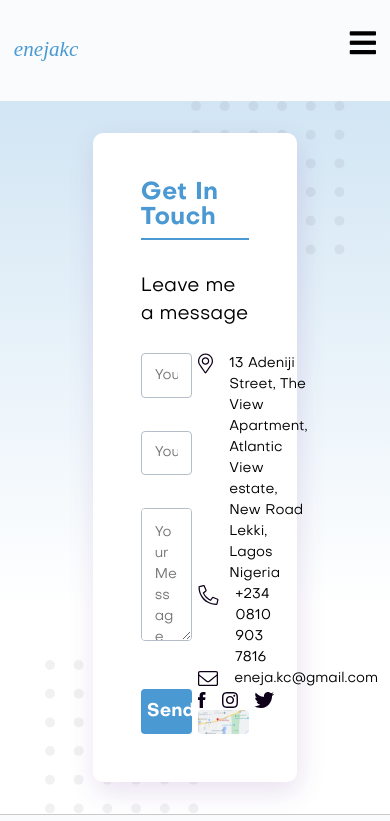
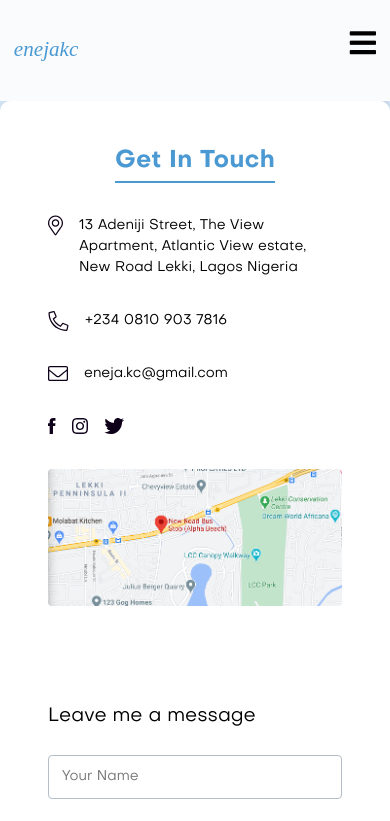
Before and after one commit to chingsley/kc-portfolio-frontend, a React (Create React App) app: page /contacts in a window 390 px wide. Shown: the top 821 px of the page. Built offline with nearby package versions, Linux system fonts and the light colour scheme.

Commit message:
make the contact page responsive

```diff
--- /dev/null
+++ b/src/components/ContactInfo.js
@@ -0,0 +1,100 @@
+import React from 'react';
+import style, { css } from 'styled-components';
+import EmailIcon from '../svg/EmailIcon';
+import FacebookIcon from '../svg/FacebookIcon';
+import InstagramIcon from '../svg/InstagramIcon';
+import LocationIcon from '../svg/LocationIcon';
+import PhoneIcon from '../svg/PhoneIcon';
+import TwitterIcon from '../svg/TwitterIcon';
+import locationImage from '../assets/my_location.png';
+
+const Div = style.div`
+  ${(props) => {
+    return css`
+      height: 100%;
+      display: flex;
+      flex-direction: column;
+      justify-content: space-between;
+      align-items: space-between;
+      .contact-details {
+        // border: 1px solid blue;
+        margin: 0;
+        display: flex;
+
+        &__icon {
+          // border: 1px solid red;
+          margin-right: 1rem;
+        }
+        &__map-img {
+          // border: 2px solid red;
+          width: 20rem;
+          border-radius: 4px;
+          overflow: hidden;
+        }
+      }
+
+      @media only screen and (max-width: 768px) {
+        .contact-details {
+          // border: 1px solid blue;
+          height: auto;
+          margin-bottom: 2rem;
+
+          &__icon {
+            // border: 1px solid red;
+          }
+          &__map-img {
+            // border: 2px solid red;
+            width: 100%;
+          }
+      }
+    `;
+  }}`;
+
+function ContactInfo() {
+  return (
+    <Div>
+      <p className="contact-details">
+        <div className="contact-details__icon">
+          <LocationIcon />
+        </div>
+
+        <div>
+          13 Adeniji Street, The View Apartment, Atlantic View estate, New Road
+          Lekki, Lagos Nigeria
+        </div>
+      </p>
+      <p className="contact-details">
+        <div className="contact-details__icon">
+          <PhoneIcon />
+        </div>
+        +234 0810 903 7816
+      </p>
+      <p className="contact-details">
+        <div className="contact-details__icon">
+          <EmailIcon />
+        </div>
+        eneja.kc@gmail.com
+      </p>
+      <p className="contact-details">
+        <div className="contact-details__icon">
+          <FacebookIcon />
+        </div>
+        <div className="contact-details__icon">
+          <InstagramIcon />
+        </div>
+        <div className="contact-details__icon">
+          <TwitterIcon />
+        </div>
+      </p>
+      <p className="contact-details">
+        <img
+          className="contact-details__map-img"
+          src={locationImage}
+          alt="my location"
+        />
+      </p>
+    </Div>
+  );
+}
+
+export default ContactInfo;
--- a/src/components/FormContactMe.js
+++ b/src/components/FormContactMe.js
@@ -42,7 +42,7 @@ ${(props) => {
             background-color: #ffffff;
             top: 0;
             opacity: 1;
-            padding-right: 0.8rem;
+            padding-right: 0.3rem;
           }
         }
         &__input {
@@ -61,6 +61,16 @@ ${(props) => {
         line-height: 19px;
         color: #ffffff;
         margin-top: 1rem;
+      }
+    }
+    @media only screen and (max-width: 768px) {
+      height: auto;
+      margin-bottom: 2rem;
+      .form {
+        &__field,
+        &__btn {
+          margin-bottom: 1.5rem;
+        }
       }
     }
   `;
--- a/src/pages/ContactsPage.js
+++ b/src/pages/ContactsPage.js
@@ -5,10 +5,11 @@ import FacebookIcon from '../svg/FacebookIcon';
 import InstagramIcon from '../svg/InstagramIcon';
 import LocationIcon from '../svg/LocationIcon';
 import PhoneIcon from '../svg/PhoneIcon';
-import Svg1 from '../svg/Svg1';
 import TwitterIcon from '../svg/TwitterIcon';
 import locationImage from '../assets/my_location.png';
+import Svg1 from '../svg/Svg1';
 import FormContactMe from '../components/FormContactMe';
+import ContactInfo from '../components/ContactInfo';
 
 const MIN_HEIGHT = '22rem';
 
@@ -77,37 +78,54 @@ const Section = style.section`
             display: flex;
             justify-content: space-between;
 
+            &__right,
             &__left {
-              // border: 1px solid red;
-              width: 47%;
-              min-height: ${MIN_HEIGHT};
-            }
-            &__right {
               // border: 1px solid salmon;
               min-height: ${MIN_HEIGHT};
               width: 47%;
-              display: flex;
-              flex-direction: column;
-              justify-content: space-between;
-              align-items: space-between;
-              &__contact-details {
-                // border: 1px solid blue;
-                margin: 0;
-                display: flex;
-
-                &__icon {
-                  // border: 1px solid red;
-                  margin-right: 1rem;
+            }
+            &__left {
+              &__hidden-subtitle {
+                // border: 1px solid red;
+                font-weight: 500;
+                font-size: 1.2rem;
+                display: inline-block;
+                margin-bottom: 1.5rem;
+                display: none;
+              }
+            }
+          }
+        }
+      }
+      @media only screen and (max-width: 768px) {
+        .main {
+          width: 100%;
+          &__contents {
+            &__subtitle {
+              display: none;
+            }
+            &__flex {
+              flex-direction: column-reverse;
+              &__left,
+              &__right {
+                width: 100%;
+                &:not(:first-child) {
+                  margin-bottom: 4rem;
                 }
-                &__map-img {
-                  // border: 2px solid red;
-                  width: 20rem;
-                  border-radius: 4px;
-                  overflow: hidden;
+              }
+              &__left {
+                &__hidden-subtitle {
+                  display: block;
                 }
               }
             }
           }
+        }
+      }
+      @media only screen and (max-width: 540px) {
+        .main {
+          width: 100%;
+          padding: 0;
         }
       }
     `;
@@ -128,49 +146,13 @@ function ContactsPage() {
           <span className="main__contents__subtitle">Leave me a message</span>
           <div className="main__contents__flex">
             <div className="main__contents__flex__left">
+              <span className="main__contents__flex__left__hidden-subtitle">
+                Leave me a message
+              </span>
               <FormContactMe />
             </div>
             <div className="main__contents__flex__right">
-              <p className="main__contents__flex__right__contact-details">
-                <div className="main__contents__flex__right__contact-details__icon">
-                  <LocationIcon />
-                </div>
-
-                <div>
-                  13 Adeniji Street, The View Apartment, Atlantic View estate,
-                  New Road Lekki, Lagos Nigeria
-                </div>
-              </p>
-              <p className="main__contents__flex__right__contact-details">
-                <div className="main__contents__flex__right__contact-details__icon">
-                  <PhoneIcon />
-                </div>
-                +234 0810 903 7816
-              </p>
-              <p className="main__contents__flex__right__contact-details">
-                <div className="main__contents__flex__right__contact-details__icon">
-                  <EmailIcon />
-                </div>
-                eneja.kc@gmail.com
-              </p>
-              <p className="main__contents__flex__right__contact-details">
-                <div className="main__contents__flex__right__contact-details__icon">
-                  <FacebookIcon />
-                </div>
-                <div className="main__contents__flex__right__contact-details__icon">
-                  <InstagramIcon />
-                </div>
-                <div className="main__contents__flex__right__contact-details__icon">
-                  <TwitterIcon />
-                </div>
-              </p>
-              <p className="main__contents__flex__right__contact-details">
-                <img
-                  className="main__contents__flex__right__contact-details__map-img"
-                  src={locationImage}
-                  alt="my location"
-                />
-              </p>
+              <ContactInfo />
             </div>
           </div>
         </div>
```
